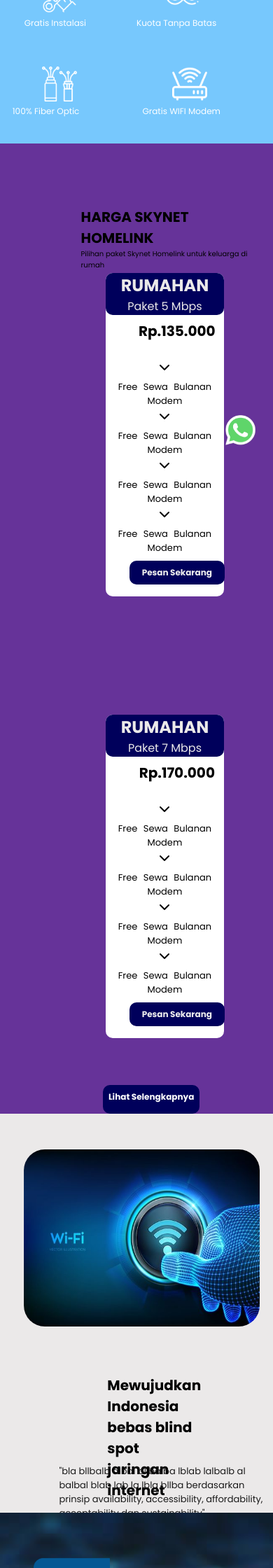
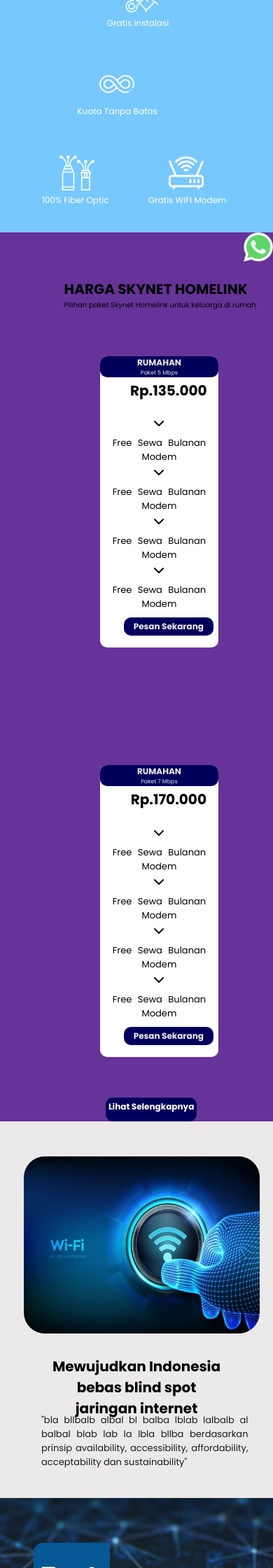
Before and after one commit to Hawsyi/skynet, a PHP site: page / in a window 390 px wide; the page is wider, and only the part inside the window is pictured. Shown: the part 200-2440 px from the top of that part at 70% size. Run offline with PHP 8.4, Linux system fonts and the light colour scheme.

Commit message:
modify placement

```diff
--- a/style.css
+++ b/style.css
@@ -961,7 +961,7 @@
 
 @media (max-width: 480px) {
   html {
-    font-size: 100%;
+    font-size: 50%;
   }
   .navbar {
     display: flex;
@@ -1002,7 +1002,7 @@
   }
 
   .navbar .navbar-nav.active {
-    left: -68%;
+    left: 0%;
   }
 
   .navbar .navbar-nav a {
@@ -1060,7 +1060,7 @@
     color: white;
     width: 18vh;
     height: 15vh;
-    margin-left: 2vh;
+    margin-left: 8vh;
     margin-top: 0vh;
     font-size: 12px;
   }
@@ -1083,14 +1083,14 @@
     width: 50px;
     height: 50px;
     margin-top: 2vh;
-    margin-left: 5vh;
+    margin-left: 3.75vh;
   }
   .container1 .icon3 {
     position: relative;
     color: white;
     width: 21vh;
     height: 15vh;
-    margin-left: 1vh;
+    margin-left: 7vh;
     margin-top: 0vh;
     font-size: 12px;
   }
@@ -1098,14 +1098,14 @@
     width: 50px;
     height: 50px;
     margin-top: 2vh;
-    margin-left: 5vh;
+    margin-left: 3vh;
   }
   .container1 .icon4 {
     position: relative;
     color: white;
     width: 21vh;
     height: 15vh;
-    margin-left: 1vh;
+    margin-left: -3vh;
     margin-top: 0vh;
     font-size: 12px;
   }
@@ -1113,7 +1113,7 @@
     width: 50px;
     height: 50px;
     margin-top: 2vh;
-    margin-left: 5vh;
+    margin-left: 3.5vh;
   }
 
   .container2 {
@@ -1230,6 +1230,7 @@
     font-weight: 1000;
     font-size: 12px;
     height: 3vh;
+    padding: 0.5rem;
     border-radius: 10px;
     align-items: center;
   }
@@ -1258,38 +1259,39 @@
   .container3 .gambar h1 {
     color: rgb(0, 0, 0);
     font-size: 20px;
-    margin-left: 3vh;
-    width: 30vh;
-    margin-top: -7vh;
+    margin-left: 0vh;
+    width: 70vh;
+    margin-top: -11vh;
     padding: 8rem;
-    text-align: left;
+    text-align: center;
   }
   .container3 .gambar p {
     color: rgb(26, 26, 26);
     font-size: 13px;
-    margin-left: 10vh;
+    margin-left: 7vh;
     width: 35vh;
-    margin-top: -1vh;
-    text-align: left;
+    margin-top: -6vh;
+    text-align: justify;
   }
 
   .container4 {
     display: flex;
     flex-wrap: wrap;
     width: 100%;
-    height: 50%;
+    height: 80px;
     padding-top: 4rem;
   }
   .container4 .towe {
     display: flex;
     flex-wrap: wrap;
     width: 100%;
-    height: 100%;
+    height: 100px;
   }
 
   .container4 .towe img {
     width: 100%;
     object-fit: cover;
+    height: 400px;
   }
   .container4 .towe .ss {
     color: white;
@@ -1345,12 +1347,10 @@
   .whatsaap img {
     height: 5vh;
     width: 5vh;
-    margin-left: -8vh;
-    margin-top: 31vh;
   }
   /*footer*/
   .container5 {
-    margin-top: 50vh;
+    margin-top: 30vh;
     width: 100%;
     position: relative;
     background-color: #034b9d;
@@ -1359,8 +1359,8 @@
     margin-left: 23vh;
   }
   .container5 .credit {
-    margin-left: 0vh;
-    width: 100%;
+    margin-left: 18vh;
+    width: 20vh;
   }
   .container5 a {
     color: black;
```
